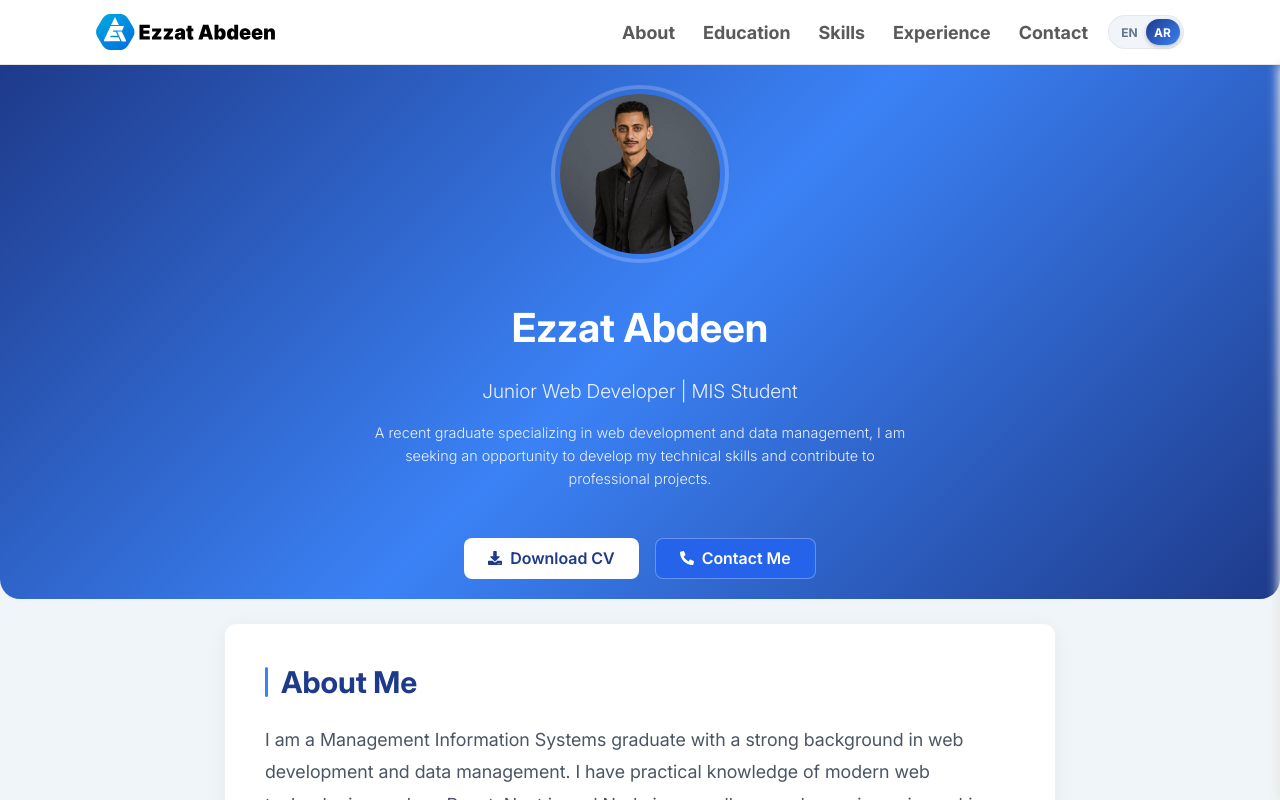
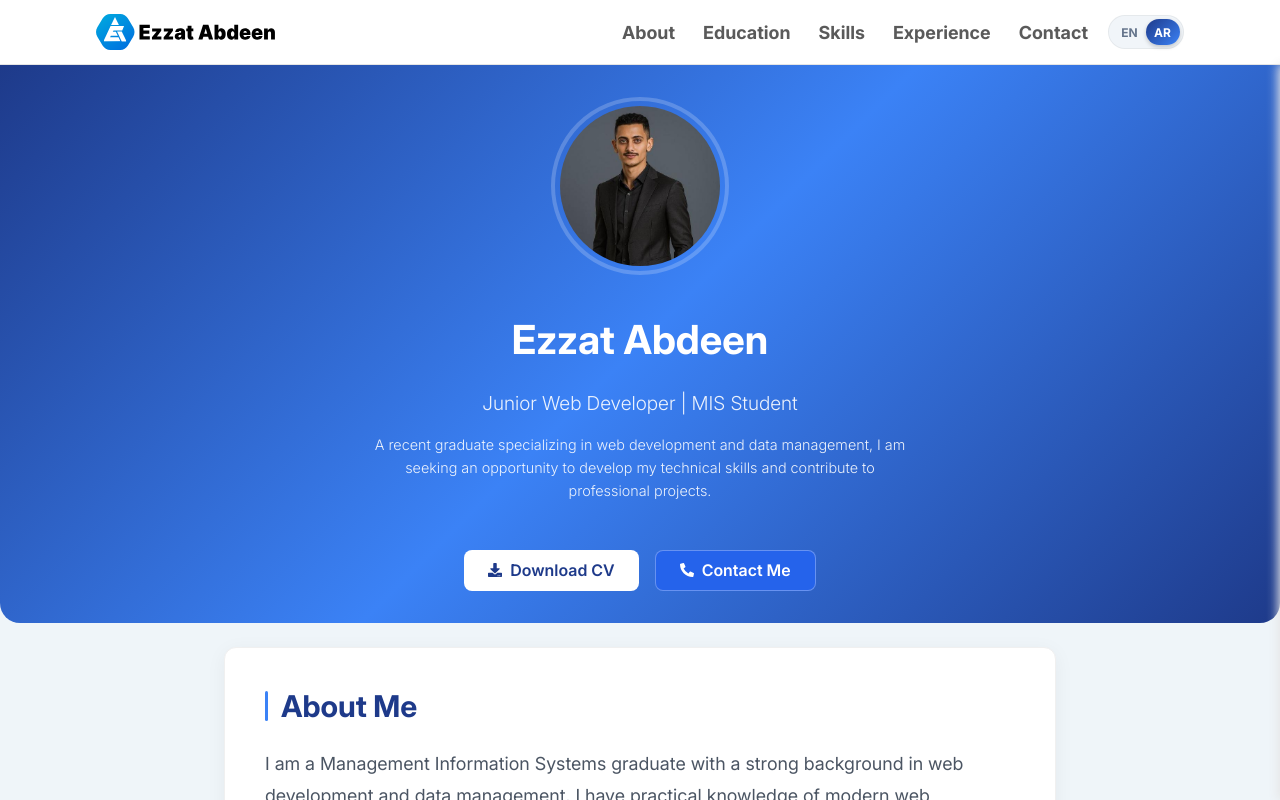
Before and after one commit to ezzatabdeen-dev/protfolio, a Next.js app: page /en in a window 1280 px wide. Shown: the top 800 px of the page. Built offline with nearby package versions, Linux system fonts and the light colour scheme.

Commit message:
Adjust padding and gap in HeroWrapper style

```diff
--- a/src/components/Hero/Hero.module.css
+++ b/src/components/Hero/Hero.module.css
@@ -1,10 +1,10 @@
 .HeroWrapper {
   width: 65%;
   margin: 0 auto;
-  padding: 0.625rem 0;
+  padding: 1rem 0;
   display: flex;
   flex-direction: column;
-  gap: 0.75rem;
+  gap: 0.5rem;
 }
 
 @media (max-width: 1250px) {
```
